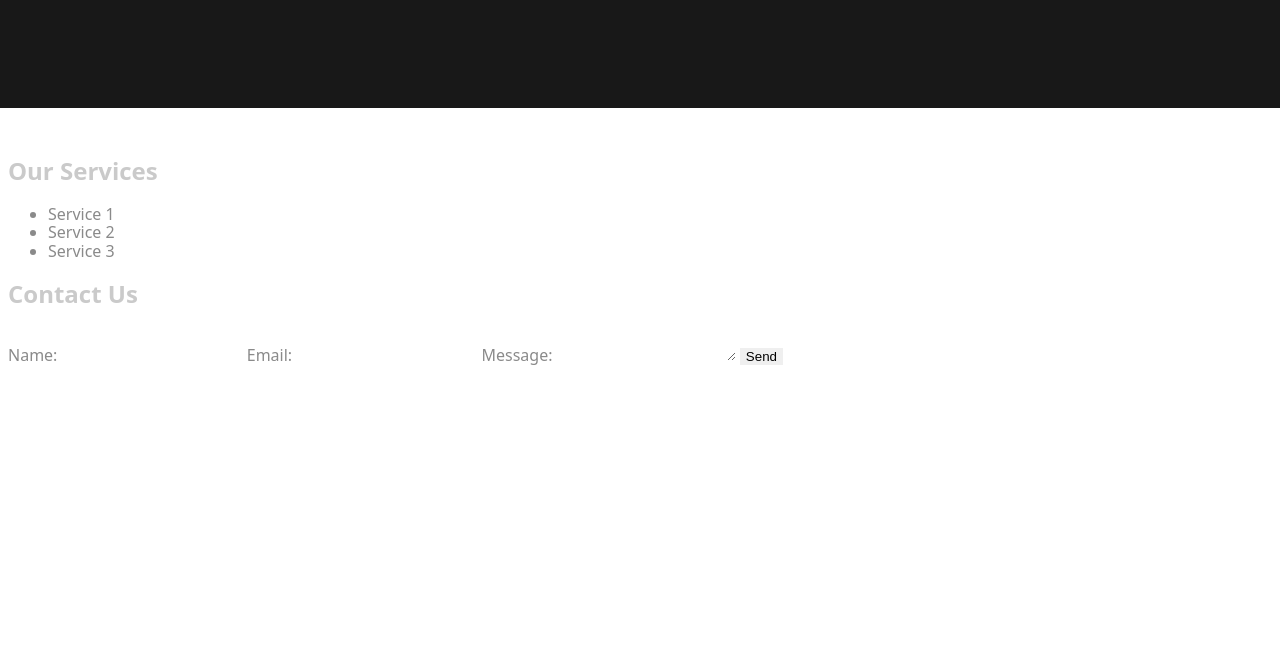
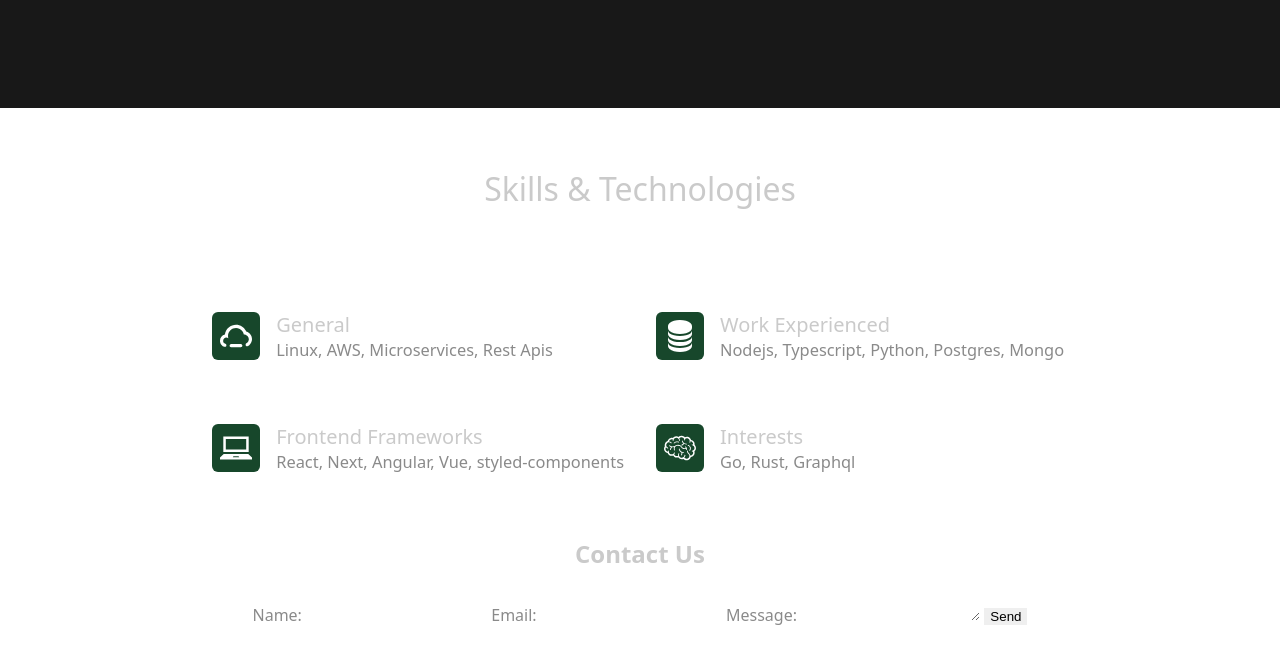
Before and after one commit to jatkz/jatkz.github.io, a plain HTML site: page index.html in a window 1280 px wide. Shown: the part 692-1349 px from the top of the page. Before the commit the page ends 1065 px from the top, so only its background shows below. Drawn offline with Linux system fonts and the light colour scheme.

Commit message:
skills and tech section

```diff
--- a/index.html
+++ b/index.html
@@ -77,16 +77,59 @@
         </div>
       </section>
       <!-- Skills + Technologies + Work Experience -->
-      <section>
-        <h2>Our Services</h2>
-        <ul>
-          <li>Service 1</li>
-          <li>Service 2</li>
-          <li>Service 3</li>
-        </ul>
+      <section class="centered-section">
+        <h2 class="section-heading">Skills & Technologies</h2>
+        <div class="section-container">
+          <dl class="section-grid">
+            <div class="section-grid-item">
+              <div class="flex-no-shrink">
+                <div class="section-item-icon">
+                  <img width="32" height="32" src="images/cloud.svg" alt="General"></img>
+                </div>
+              </div>
+              <div class="section-info-container">
+                <div class="section-item-title">General</div>
+                <div class="section-item-description">Linux, AWS, Microservices, Rest Apis</div>
+              </div>
+            </div>
+            <div class="section-grid-item">
+              <div class="flex-no-shrink">
+                <div class="section-item-icon">
+                  <img width="32" height="32" src="images/database.svg" alt="General"></img>
+                </div>
+              </div>
+              <div class="section-info-container">
+                <div class="section-item-title">Work Experienced</div>
+                <div class="section-item-description">Nodejs, Typescript, Python, Postgres, Mongo</div>
+              </div>
+            </div>
+            <div class="section-grid-item">
+              <div class="flex-no-shrink">
+                <div class="section-item-icon">
+                  <img width="32" height="32" src="images/laptop.svg" alt="General"></img>
+                </div>
+              </div>
+              <div class="section-info-container">
+                <div class="section-item-title">Frontend Frameworks</div>
+                <div class="section-item-description">React, Next, Angular, Vue, styled-components</div>
+              </div>
+            </div>
+            <div class="section-grid-item">
+              <div class="flex-no-shrink">
+                <div class="section-item-icon">
+                  <img width="32" height="32" src="images/brain.svg" alt="General"></img>
+                </div>
+              </div>
+              <div class="section-info-container">
+                <div class="section-item-title">Interests</div>
+                <div class="section-item-description">Go, Rust, Graphql</div>
+              </div>
+            </div>
+          </dl>
+        </div>
       </section>
       <!-- Personal Projects + Case Studies -->
-      <section>
+      <section class="centered-section">
         <h2>Contact Us</h2>
         <form>
           <label for="name">Name:</label>
@@ -103,6 +146,7 @@
       <!-- Call to Action + Link to Email again here -->
 
       <!-- Side Bar -->
+      <div class="mobile-spacer"></div>
       <div class="fixed-side-bar">
         <div class="side-container">
           <a
--- a/style.css
+++ b/style.css
@@ -44,6 +44,17 @@ label,
 li,
 a {
   color: var(--description-color);
+}
+
+ul {
+  list-style: none;
+  padding: 0px;
+  margin: 0px;
+}
+
+li {
+  padding: 0px;
+  margin: 0.5rem 0rem;
 }
 
 img {
@@ -406,6 +417,116 @@ object {
   }
 }
 
+.centered-section {
+  display: flex;
+  flex-direction: column;
+  align-items: center;
+  justify-content: center;
+  margin-top: 2rem;
+  margin-bottom: 2rem;
+  margin-left: 5rem;
+  margin-right: 5rem;
+  padding-left: 1rem;
+  padding-right: 1rem;
+}
+
+@media (max-width: 640px) {
+  .centered-section {
+    margin-top: 3rem;
+    margin-bottom: 3rem;
+  }
+}
+
+.section-heading {
+  font-size: 2rem;
+  line-height: 1;
+  font-weight: 500;
+  text-align: center;
+  margin-top: 1rem;
+  margin-left: 2rem;
+  margin-right: 2rem;
+}
+
+.section-subheading {
+  font-size: 1.075rem;
+  font-weight: 300;
+  color: var(--description-color);
+  margin: 1.5rem 2rem 0.75rem;
+  text-align: center;
+  max-width: 28rem;
+}
+
+.section-container {
+  margin-top: 2rem;
+}
+
+@media (min-width: 640px) {
+  .section-container {
+    margin-left: 1rem;
+    margin-right: 1rem;
+  }
+}
+
+@media (min-width: 768px) {
+  .section-grid {
+    display: grid;
+    grid-template-columns: repeat(2, minmax(0px, 1fr));
+    gap: 2rem 2rem;
+  }
+}
+
+.section-grid-item {
+  display: flex;
+  align-items: center;
+  justify-content: flex-start;
+  max-width: 28rem;
+  margin-bottom: 1rem;
+}
+
+.section-grid-item:hover {
+  filter: brightness(125%);
+}
+
+@media (min-width: 768px) {
+  .section-grid-item {
+    --tw-space-y-reverse: 0;
+    margin-top: calc(2rem * calc(1 - var(--tw-space-y-reverse)));
+    margin-bottom: calc(2rem * var(--tw-space-y-reverse));
+  }
+}
+
+.flex-no-shrink {
+  flex-shrink: 0;
+}
+
+.section-item-icon {
+  display: flex;
+  justify-content: center;
+  align-items: center;
+  width: 3rem;
+  height: 3rem;
+  border-radius: 0.375rem;
+  background-color: rgb(23, 71, 43);
+  color: var(--title-color);
+}
+
+.section-info-container {
+  margin-left: 1rem;
+}
+
+.section-item-title {
+  font-size: 1.25rem;
+  line-height: 1.5rem;
+  font-weight: 500;
+  color: var(--title-color);
+}
+
+.section-item-description {
+  margin-top: 0.25rem;
+  font-size: 1.025rem;
+  color: var(--description-color);
+}
+
 .fixed-side-bar {
   position: fixed;
   bottom: 20%;
@@ -415,6 +536,16 @@ object {
   padding: 1rem;
   justify-content: center;
   align-items: center;
+}
+
+@media (max-width: 640px) {
+  .fixed-side-bar {
+    bottom: 0%;
+  }
+
+  .mobile-spacer {
+    padding-top: 4rem;
+  }
 }
 
 .side-container {
@@ -430,10 +561,16 @@ object {
   border-radius: 96px;
 }
 
+@media (max-width: 640px) {
+  .side-container {
+    flex-direction: row;
+  }
+}
+
 @supports (-webkit-backdrop-filter: none) or (backdrop-filter: none) {
   .side-container {
     background: none;
-    backdrop-filter: blur(30px);
+    backdrop-filter: blur(16px);
   }
 }
 
```
Also changed, not shown: images/brain.svg (added), images/cloud.svg (added), images/database.svg (added), images/laptop.svg (added).
